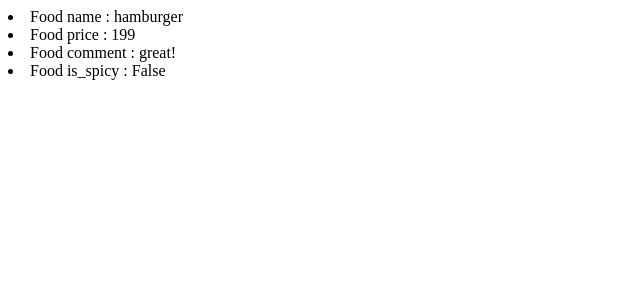
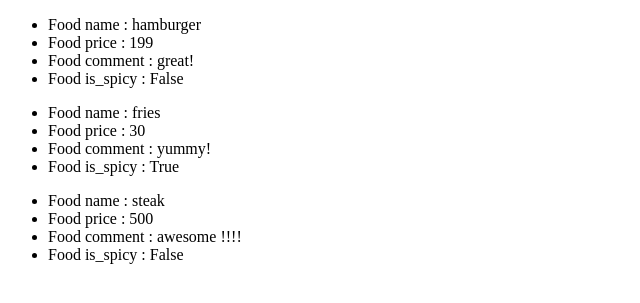
Before and after one commit to yennanliu/dj-restaurants, a Django app: page /menu/ in a window 1280 px wide. Shown: the top 303 px of the page, without its empty margins (0-640 px from the left). Run offline with Django 3.2, Linux system fonts and the light colour scheme.

Commit message:
update, fix

```diff
--- a/mysite/mysite/views.py
+++ b/mysite/mysite/views.py
@@ -25,10 +25,22 @@ def add(request, a, b):
     # return HttpResponse(str(s))
 
 def menu(request):
-    food = {'name': 'hamburger',
+    food1 = {'name': 'hamburger',
             'price' : 199,
             'comment' : 'great!',
             'is_spicy' : False
     }
+    food2 = {'name': 'fries',
+            'price' : 30,
+            'comment' : 'yummy!',
+            'is_spicy' : True
+    }
+    food3 = {'name': 'steak',
+            'price' : 500,
+            'comment' : 'awesome !!!!',
+            'is_spicy' : False
+    }
+    # django will pass foods to menu.html, and for loop all food via jinja syntax
+    foods = [food1, food2, food3]
     # locals() will return all local vars in this method
     return render_to_response('menu.html', locals())
--- a/mysite/templates/menu.html
+++ b/mysite/templates/menu.html
@@ -5,9 +5,13 @@
 	<meta charset="utf-8">
 </head>
 <body>
-	<li> Food name : {{food.name}} </li>
-	<li> Food price : {{food.price}} </li>
-	<li> Food comment : {{food.comment}} </li>
-	<li> Food is_spicy : {{food.is_spicy}} </li>
+	{% for food in foods %}
+	<ul>
+		<li> Food name : {{food.name}} </li>
+		<li> Food price : {{food.price}} </li>
+		<li> Food comment : {{food.comment}} </li>
+		<li> Food is_spicy : {{food.is_spicy}} </li>
+	</ul>
+    {% endfor %}
 </body>
 </html>
```
Also changed, not shown: doc/progress.md (+1 -1 lines), README.md.
